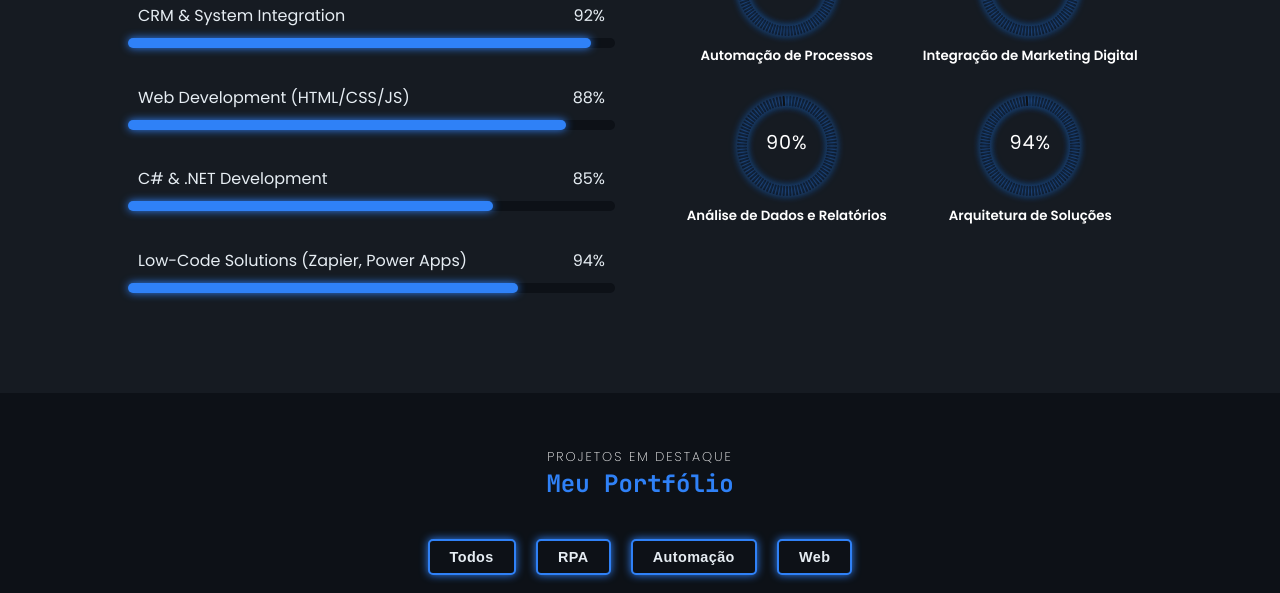
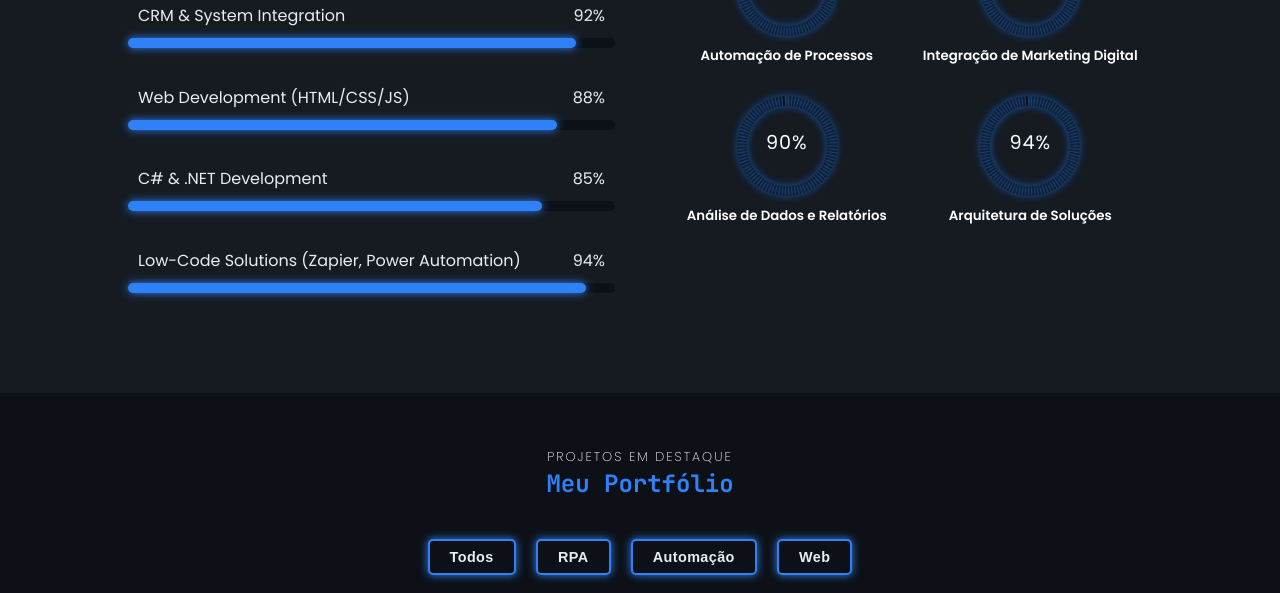
Before and after one commit to ViniciusBrunoPimenta/ViniciusPimenta, a plain HTML site: page index.html in a window 1280 px wide. Shown: the part 2575-3168 px from the top of the page. Drawn offline with nearby package versions, Linux system fonts and the light colour scheme.

Commit message:
Add files via upload

```diff
--- a/index.html
+++ b/index.html
@@ -190,7 +190,7 @@
 
             <div class="skill-bar">
                 <div class="info">
-                    <p>Low-Code Solutions (Zapier, Power Apps)</p>
+                    <p>Low-Code Solutions (Zapier, Power Automation)</p>
                     <p>94%</p>
                 </div>
                 <div class="bar">
--- a/style.css
+++ b/style.css
@@ -588,28 +588,28 @@ main-text h2{
 }
 
 .skill-bar .bar .html{
-    width: 90%;
+    width: 95%;
     animation: html 2s;
 }
 
 .skill-bar .bar .figma{
-    width: 95%;
+    width: 92%;
     animation: figma 3s;
 
 }
 
 .skill-bar .bar .javascript{
-    width: 90%;
+    width: 88%;
     animation: javascript 4s;
 
 }
 
 .skill-bar .bar .css{
-    width: 75%;
+    width: 85%;
     animation: css 5s;
 }
 .skill-bar .bar .python{
-    width: 80%;
+    width: 94%;
     animation: css 5s;
 }
 
```
Also changed, not shown: 1 other file.
